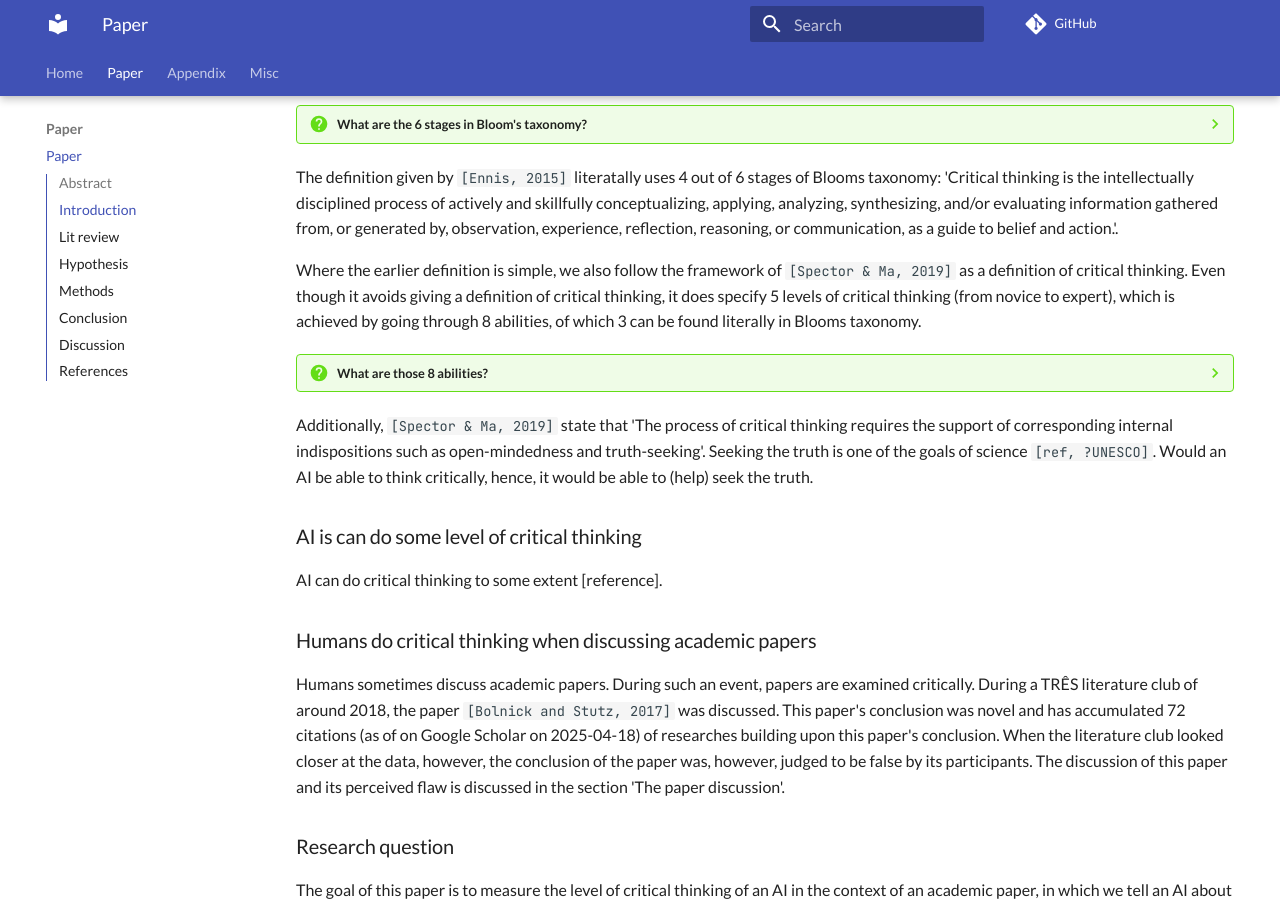
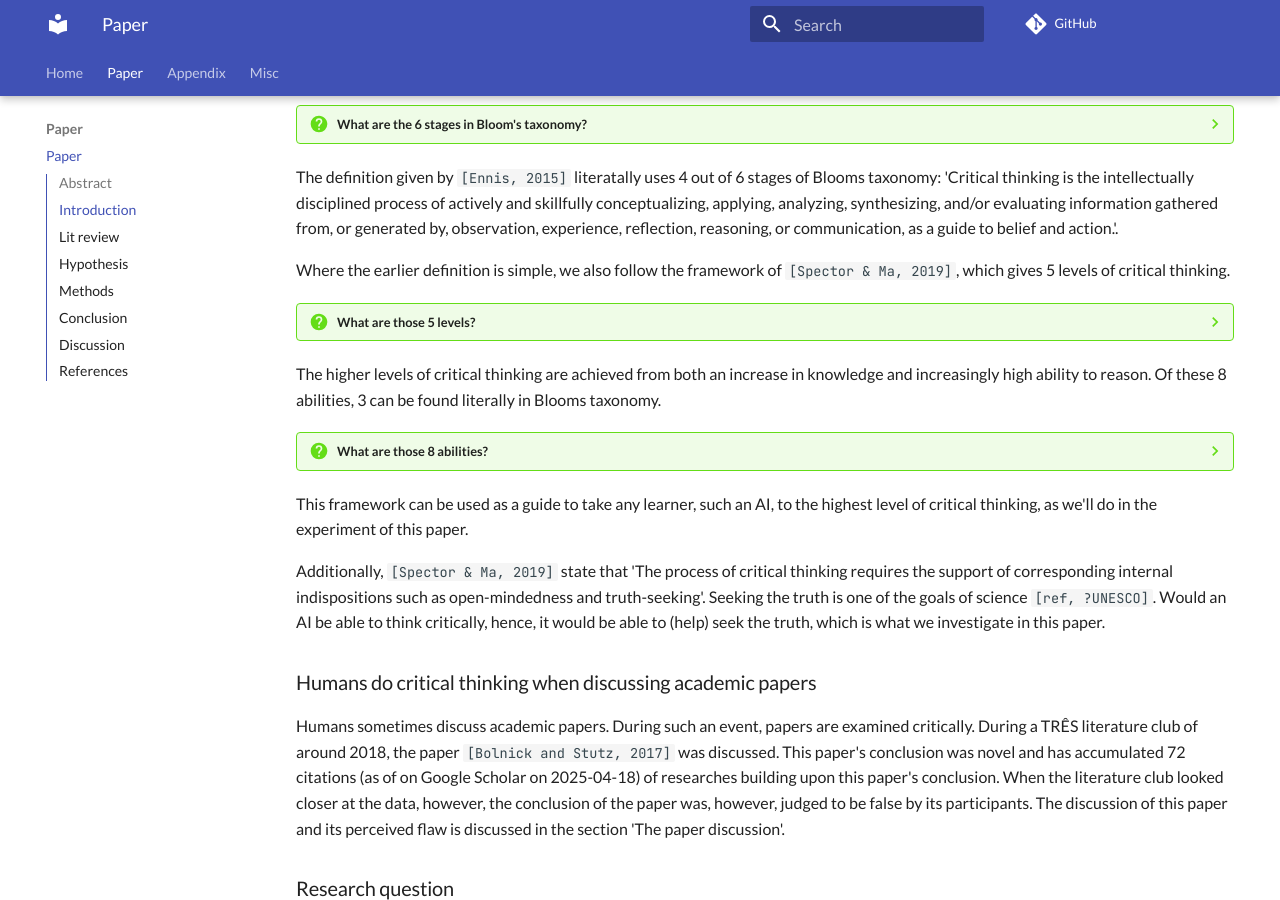
Before and after one commit to richelbilderbeek/paper_critical_ai, an MkDocs documentation site: the page built from docs/paper.md, in a window 1280 px wide and 900 px high, scrolled down 905 px. Built offline with MkDocs 1.6.1 and Material for MkDocs 9.7.7, drawn with Linux system fonts in a browser that asks for light colours; comment, search, counter and statistics services are not loaded.

Commit message:
Use framework in methods

```diff
--- a/docs/paper.md
+++ b/docs/paper.md
@@ -59,11 +59,21 @@ experience, reflection, reasoning, or communication,
 as a guide to belief and action.'.
 
 Where the earlier definition is simple, we also follow the
-framework of `[Spector & Ma, 2019]` as a definition of critical thinking.
-Even though it avoids giving a definition of critical thinking,
-it does specify 5 levels of critical thinking (from novice to expert),
-which is achieved by going through 8 abilities, of which 3 can be found
-literally in Blooms taxonomy.
+framework of `[Spector & Ma, 2019]`,
+which gives 5 levels of critical thinking.
+
+???- question "What are those 5 levels?"
+
+    - Novice
+    - Beginner
+    - Professional
+    - Proficent
+    - Expert.
+
+The higher levels of critical
+thinking are achieved from both an increase in knowledge
+and increasingly high ability to reason.
+Of these 8 abilities, 3 can be found literally in Blooms taxonomy.
 
 ???- question "What are those 8 abilities?"
 
@@ -76,18 +86,19 @@ literally in Blooms taxonomy.
     - Reflection
     - Judgement
 
+This framework can be used as a guide to take any learner, such an AI,
+to the highest level of critical thinking,
+as we'll do in the experiment of this paper.
 
 Additionally, `[Spector & Ma, 2019]` state that
 'The process of critical thinking requires the support
 of corresponding internal indispositions such as open-mindedness and
 truth-seeking'.
 Seeking the truth is one of the goals of science
-`[ref, ?UNESCO]`. Would an AI be able to think critically, hence, it would
-be able to (help) seek the truth.
-
-### AI is can do some level of critical thinking
-
-AI can do critical thinking to some extent [reference].
+`[ref, ?UNESCO]`.
+Would an AI be able to think critically, hence, it would
+be able to (help) seek the truth, which is what we investigate
+in this paper.
 
 ### Humans do critical thinking when discussing academic papers
 
```
